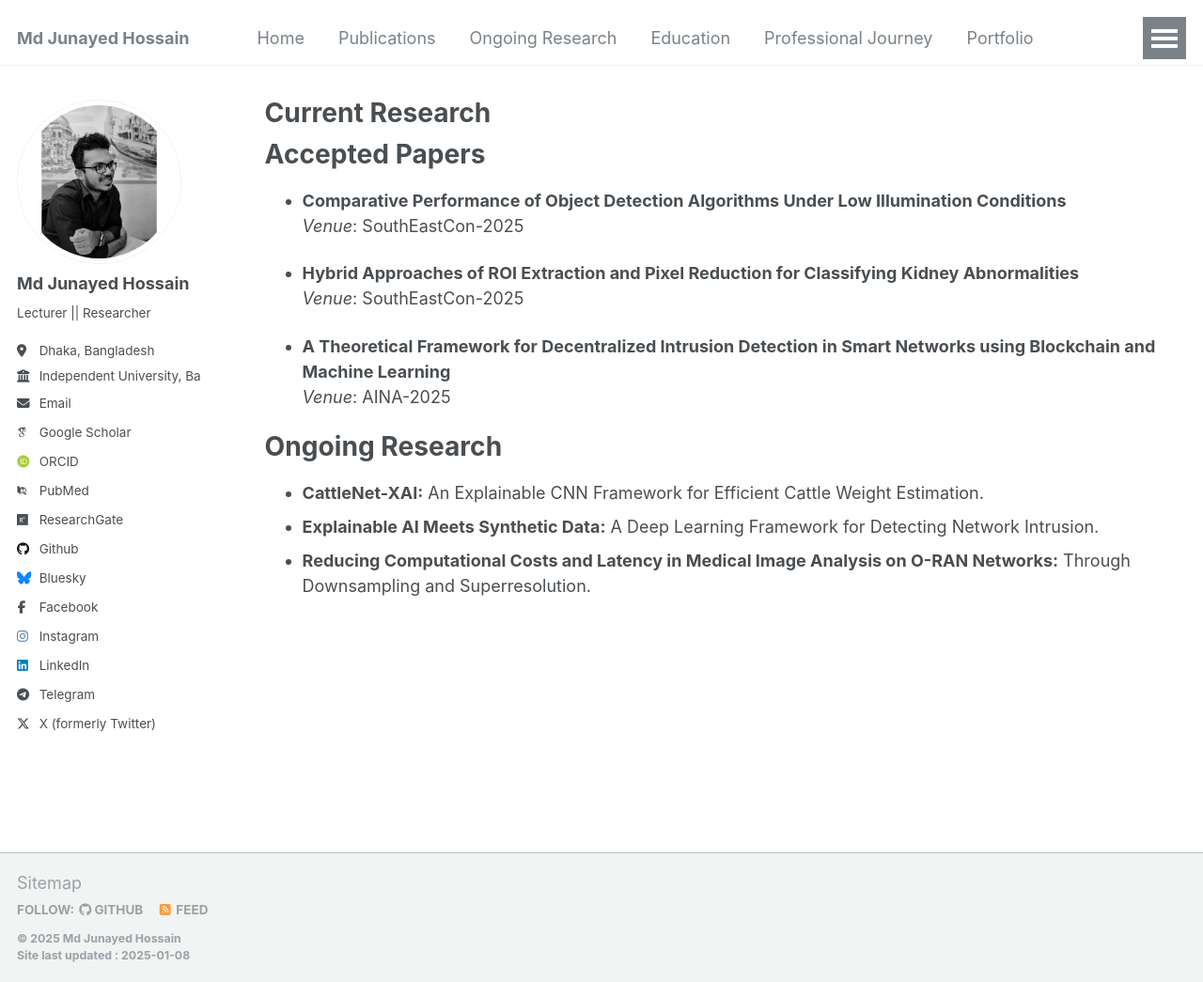
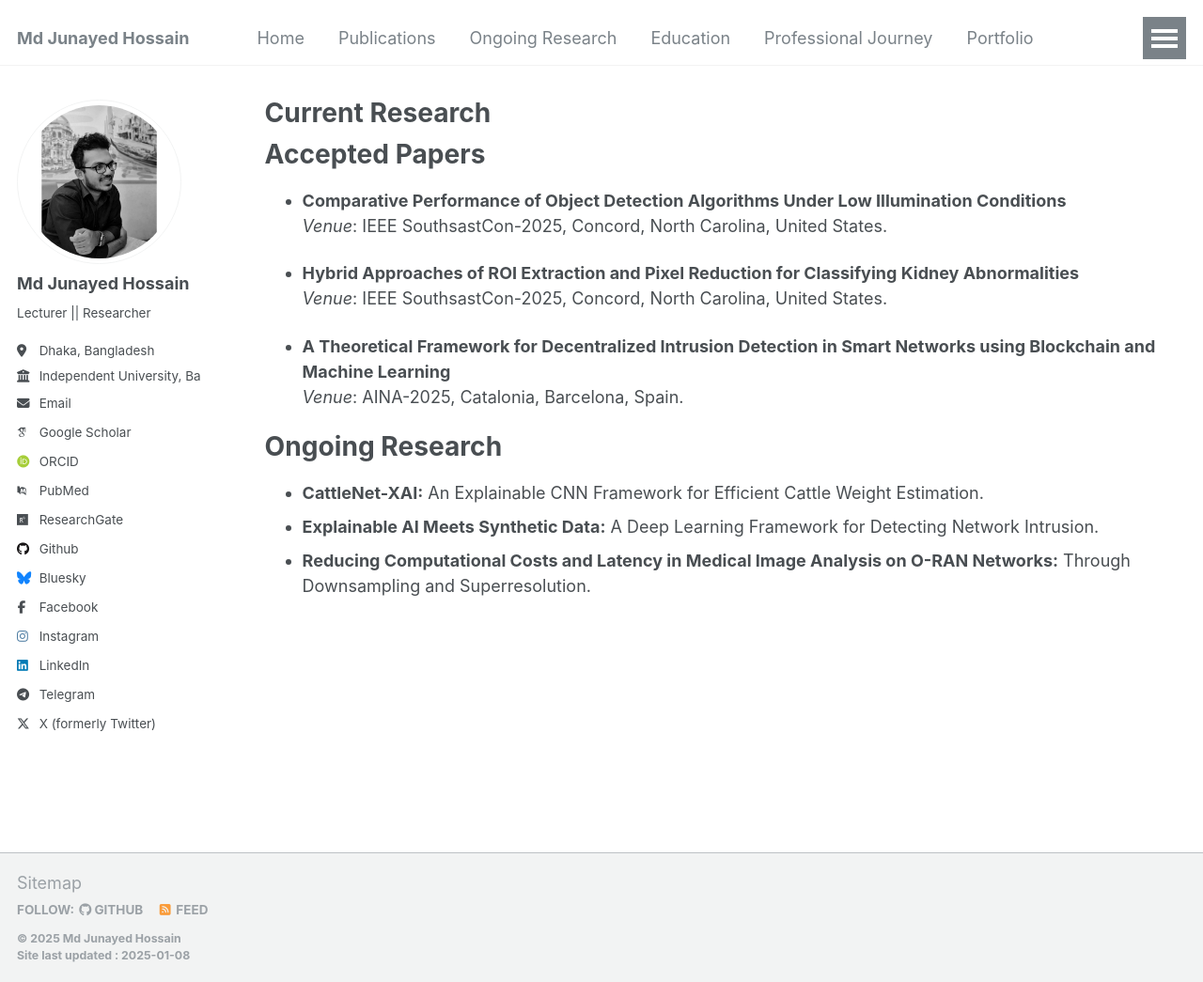
Before and after one commit to i-am-junayed/i-am-junayed.github.io, a Jekyll site: the page built from _pages/ongoing-research.md, in a window 1280 px wide and 1045 px high. Shown: the whole window at 94% size. Built offline with Jekyll 4.4.1, drawn with Linux system fonts in a browser that asks for light colours; some web fonts are replaced.

Commit message:
Update ongoing-research.md

```diff
--- a/_pages/ongoing-research.md
+++ b/_pages/ongoing-research.md
@@ -9,13 +9,13 @@ author_profile: true
 # Accepted Papers
 
 - **Comparative Performance of Object Detection Algorithms Under Low Illumination Conditions**
-  *Venue*: SouthEastCon-2025
+  *Venue*: IEEE SouthsastCon-2025, Concord, North Carolina, United States.
 
 - **Hybrid Approaches of ROI Extraction and Pixel Reduction for Classifying Kidney Abnormalities**
-  *Venue*: SouthEastCon-2025
+  *Venue*: IEEE SouthsastCon-2025, Concord, North Carolina, United States.
 
 - **A Theoretical Framework for Decentralized Intrusion Detection in Smart Networks using Blockchain and Machine Learning**
-  *Venue*: AINA-2025
+  *Venue*: AINA-2025, Catalonia, Barcelona, Spain.
 
 # Ongoing Research
 
```
